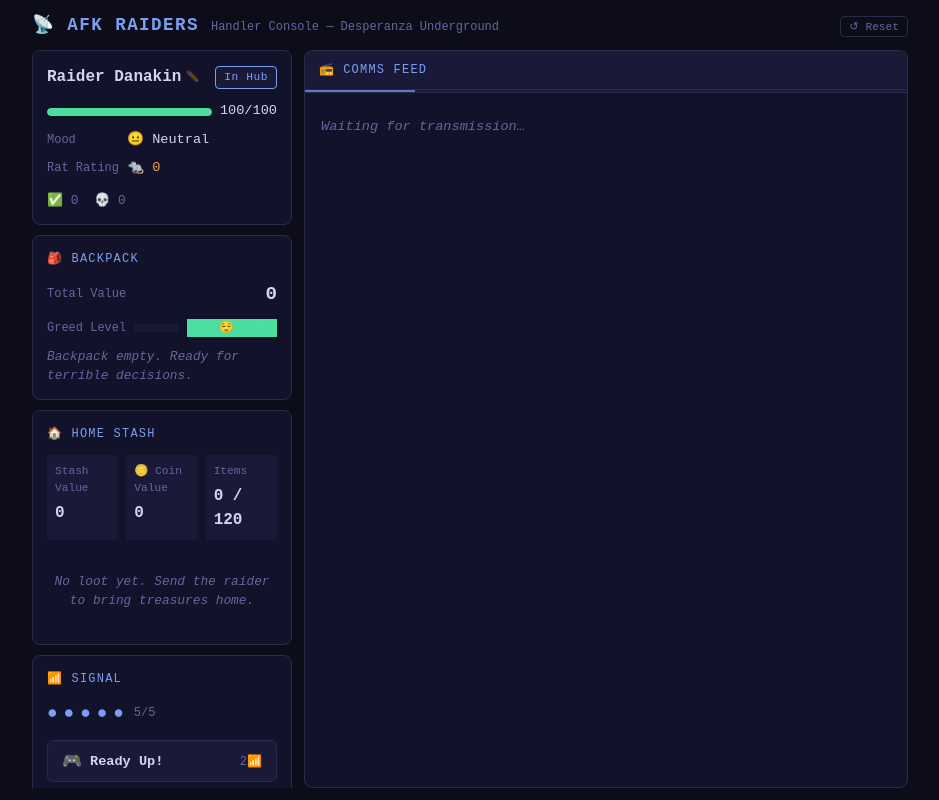
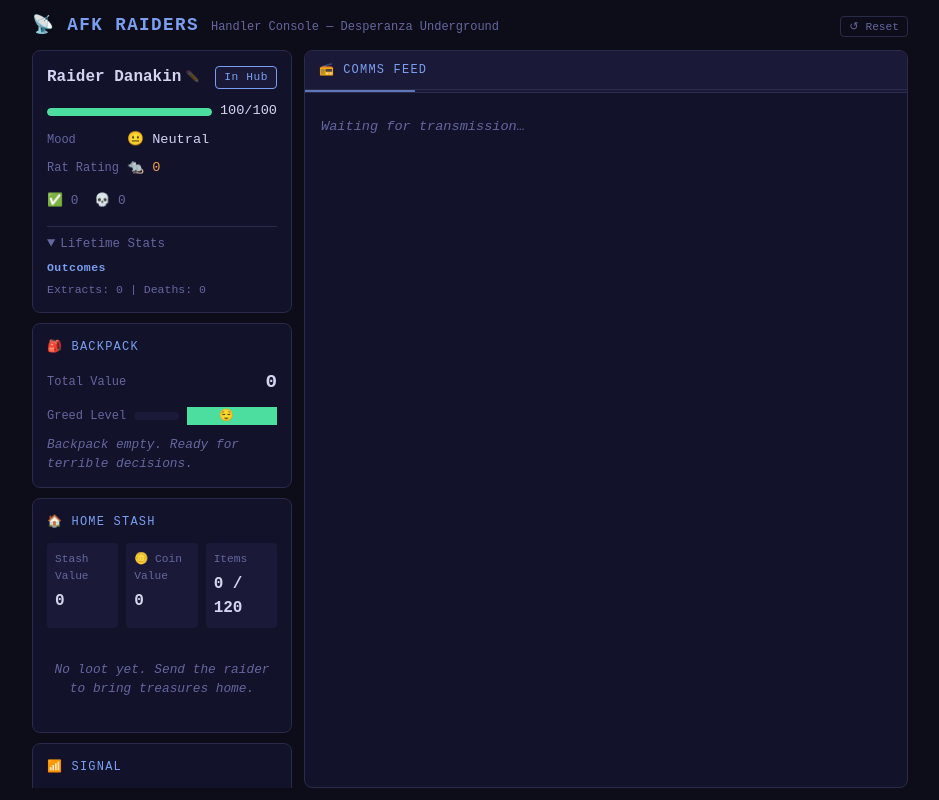
Before and after one commit to DanJ210/afk-raiders, a Vue app: page / in a window 1280 px wide. Shown: the whole page, without its empty margins (170-1109 px from the left). Built offline with nearby package versions, Linux system fonts and the light colour scheme.

Commit message:
Implementing stat system and tests

```diff
--- a/src/components/RaiderCard.vue
+++ b/src/components/RaiderCard.vue
@@ -5,6 +5,7 @@ import { zoneName } from '../utils/zones'
 
 const store = useGameStore()
 const raider = computed(() => store.raider)
+const lifetimeStats = computed(() => store.state.stats)
 const currentZoneName = computed(() => zoneName(store.raid.zone))
 const showCurrentZone = computed(() => store.phase === 'RAIDING' && currentZoneName.value !== null)
 
@@ -59,6 +60,42 @@ const hpClass = computed(() => {
   if (hpPercent.value > 30) return 'hp-bar--warning'
   return 'hp-bar--danger'
 })
+
+function prettyId(id: string): string {
+  return id
+    .split('_')
+    .map(part => part.charAt(0).toUpperCase() + part.slice(1))
+    .join(' ')
+}
+
+const extractZoneRows = computed(() =>
+  Object.entries(lifetimeStats.value.extracts.byZone).sort((a, b) => b[1] - a[1]),
+)
+
+const deathZoneRows = computed(() =>
+  Object.entries(lifetimeStats.value.deaths.byZone).sort((a, b) => b[1] - a[1]),
+)
+
+const extractZoneTimeRows = computed(() =>
+  Object.entries(lifetimeStats.value.extracts.byZoneAndTime).sort((a, b) => b[1] - a[1]),
+)
+
+const deathZoneTimeRows = computed(() =>
+  Object.entries(lifetimeStats.value.deaths.byZoneAndTime).sort((a, b) => b[1] - a[1]),
+)
+
+const robotRows = computed(() =>
+  Object.entries(lifetimeStats.value.robotDefeats).sort((a, b) => b[1] - a[1]),
+)
+
+const healingRows = computed(() =>
+  Object.entries(lifetimeStats.value.healingItemsUsed.byItem).sort((a, b) => b[1] - a[1]),
+)
+
+function parseZoneTimeKey(key: string): { zoneId: string; timeOfDay: string } {
+  const [zoneId, timeOfDay] = key.split('__')
+  return { zoneId, timeOfDay }
+}
 </script>
 
 <template>
@@ -118,6 +155,60 @@ const hpClass = computed(() => {
         <span title="Extractions">✅ {{ raider.extractCount }}</span>
         <span title="Deaths">💀 {{ raider.deathCount }}</span>
       </div>
+
+      <details class="raider-card__history" open>
+        <summary>Lifetime Stats</summary>
+
+        <div class="raider-card__history-grid">
+          <div class="raider-card__history-section">
+            <h4>Outcomes</h4>
+            <p>Extracts: {{ lifetimeStats.extracts.total }} | Deaths: {{ lifetimeStats.deaths.total }}</p>
+          </div>
+
+          <div class="raider-card__history-section" v-if="extractZoneRows.length > 0 || deathZoneRows.length > 0">
+            <h4>By Zone</h4>
+            <ul>
+              <li v-for="[zoneId, count] in extractZoneRows" :key="`extract-zone-${zoneId}`">
+                ✅ {{ zoneName(zoneId) ?? prettyId(zoneId) }}: {{ count }}
+              </li>
+              <li v-for="[zoneId, count] in deathZoneRows" :key="`death-zone-${zoneId}`">
+                💀 {{ zoneName(zoneId) ?? prettyId(zoneId) }}: {{ count }}
+              </li>
+            </ul>
+          </div>
+
+          <div class="raider-card__history-section" v-if="extractZoneTimeRows.length > 0 || deathZoneTimeRows.length > 0">
+            <h4>By Zone + Time</h4>
+            <ul>
+              <li v-for="[key, count] in extractZoneTimeRows" :key="`extract-zone-time-${key}`">
+                ✅ {{ zoneName(parseZoneTimeKey(key).zoneId) ?? prettyId(parseZoneTimeKey(key).zoneId) }} ({{ parseZoneTimeKey(key).timeOfDay }}): {{ count }}
+              </li>
+              <li v-for="[key, count] in deathZoneTimeRows" :key="`death-zone-time-${key}`">
+                💀 {{ zoneName(parseZoneTimeKey(key).zoneId) ?? prettyId(parseZoneTimeKey(key).zoneId) }} ({{ parseZoneTimeKey(key).timeOfDay }}): {{ count }}
+              </li>
+            </ul>
+          </div>
+
+          <div class="raider-card__history-section" v-if="robotRows.length > 0">
+            <h4>Robots Defeated</h4>
+            <ul>
+              <li v-for="[robotId, count] in robotRows" :key="`robot-${robotId}`">
+                🤖 {{ prettyId(robotId) }}: {{ count }}
+              </li>
+            </ul>
+          </div>
+
+          <div class="raider-card__history-section" v-if="lifetimeStats.healingItemsUsed.total > 0">
+            <h4>Healing Items Used</h4>
+            <p>Total uses: {{ lifetimeStats.healingItemsUsed.total }}</p>
+            <ul>
+              <li v-for="[itemId, count] in healingRows" :key="`healing-${itemId}`">
+                🩹 {{ prettyId(itemId) }}: {{ count }}
+              </li>
+            </ul>
+          </div>
+        </div>
+      </details>
     </div>
   </section>
 </template>
@@ -249,6 +340,55 @@ const hpClass = computed(() => {
   margin-top: 4px;
 }
 
+.raider-card__history {
+  margin-top: 8px;
+  border-top: 1px solid var(--color-border);
+  padding-top: 8px;
+}
+
+.raider-card__history summary {
+  cursor: pointer;
+  font-family: var(--font-mono);
+  font-size: 0.78rem;
+  color: var(--color-muted);
+  margin-bottom: 6px;
+}
+
+.raider-card__history-grid {
+  display: grid;
+  gap: 8px;
+}
+
+.raider-card__history-section h4 {
+  margin: 0 0 4px;
+  font-family: var(--font-mono);
+  font-size: 0.72rem;
+  letter-spacing: 0.04em;
+  color: var(--color-accent);
+}
+
+.raider-card__history-section p {
+  margin: 0;
+  font-family: var(--font-mono);
+  font-size: 0.72rem;
+  color: var(--color-muted);
+}
+
+.raider-card__history-section ul {
+  list-style: none;
+  margin: 0;
+  padding: 0;
+  display: flex;
+  flex-direction: column;
+  gap: 2px;
+}
+
+.raider-card__history-section li {
+  font-family: var(--font-mono);
+  font-size: 0.72rem;
+  color: var(--color-text);
+}
+
 @keyframes pulse {
   0%, 100% { opacity: 1; }
   50%       { opacity: 0.5; }
--- a/src/engine/initialState.ts
+++ b/src/engine/initialState.ts
@@ -3,6 +3,7 @@
 import type { GameState } from './types.js'
 import { initialSignalState } from './signal.js'
 import { PHASE_DURATIONS } from './raidStateMachine.js'
+import { createInitialLifetimeStats } from './stats.js'
 
 export const SAVE_VERSION = 1
 
@@ -35,6 +36,7 @@ export function createInitialState(now: number = Date.now()): GameState {
     log: [],
     homeStash: [],
     coins: 0,
+    stats: createInitialLifetimeStats(),
     pendingEncourage: false,
     pendingScold: false,
   }
--- /dev/null
+++ b/src/engine/stats.ts
@@ -0,0 +1,68 @@
+import type { RaiderLifetimeStats, TimeOfDay } from './types.js'
+
+export function createInitialLifetimeStats(): RaiderLifetimeStats {
+  return {
+    extracts: {
+      total: 0,
+      byZone: {},
+      byZoneAndTime: {},
+    },
+    deaths: {
+      total: 0,
+      byZone: {},
+      byZoneAndTime: {},
+    },
+    robotDefeats: {},
+    healingItemsUsed: {
+      total: 0,
+      byItem: {},
+    },
+  }
+}
+
+function incrementCounter(counter: Record<string, number>, key: string): Record<string, number> {
+  return {
+    ...counter,
+    [key]: (counter[key] ?? 0) + 1,
+  }
+}
+
+function zoneTimeKey(zone: string, timeOfDay: TimeOfDay): string {
+  return `${zone}__${timeOfDay}`
+}
+
+export function recordOutcome(
+  stats: RaiderLifetimeStats,
+  outcome: 'extracts' | 'deaths',
+  zone: string | null,
+  timeOfDay: TimeOfDay | null,
+): RaiderLifetimeStats {
+  const current = stats[outcome]
+  return {
+    ...stats,
+    [outcome]: {
+      total: current.total + 1,
+      byZone: zone ? incrementCounter(current.byZone, zone) : current.byZone,
+      byZoneAndTime: zone && timeOfDay
+        ? incrementCounter(current.byZoneAndTime, zoneTimeKey(zone, timeOfDay))
+        : current.byZoneAndTime,
+    },
+  }
+}
+
+export function recordRobotDefeat(stats: RaiderLifetimeStats, robotId: string): RaiderLifetimeStats {
+  return {
+    ...stats,
+    robotDefeats: incrementCounter(stats.robotDefeats, robotId),
+  }
+}
+
+export function recordHealingItemUse(stats: RaiderLifetimeStats, itemId: string): RaiderLifetimeStats {
+  return {
+    ...stats,
+    healingItemsUsed: {
+      total: stats.healingItemsUsed.total + 1,
+      byItem: incrementCounter(stats.healingItemsUsed.byItem, itemId),
+    },
+  }
+}
--- a/src/engine/tick.ts
+++ b/src/engine/tick.ts
@@ -22,6 +22,7 @@ import { applyScoldGreedReduction } from './signal.js'
 import { resolveEvent, resolveFlavorKey, applyEffects, resolveHealingItemFind, resolveRobotEncounter, events as allEvents } from './eventResolver.js'
 import { transferBackpackToHomeStash, HOME_STASH_ITEM_LIMIT } from './homeStash.js'
 import { appendLogEntries } from './log.js'
+import { recordOutcome, recordRobotDefeat } from './stats.js'
 
 /**
  * Apply successful-extraction bookkeeping: transfer loot home, heal up, count
@@ -32,6 +33,7 @@ import { appendLogEntries } from './log.js'
 function applySuccessfulExtraction(
   state: GameState,
   extractedBackpack: BackpackItem[],
+  context: { zone: string | null; timeOfDay: GameState['raid']['timeOfDay'] },
 ): { state: GameState; coinsGained: number; soldItemCount: number } {
   const transfer = transferBackpackToHomeStash(state.homeStash, extractedBackpack)
   return {
@@ -42,6 +44,7 @@ function applySuccessfulExtraction(
         hp: state.raider.maxHp,
         extractCount: state.raider.extractCount + 1,
       },
+      stats: recordOutcome(state.stats, 'extracts', context.zone, context.timeOfDay),
       homeStash: transfer.homeStash,
       coins: state.coins + transfer.coinsGained,
     },
@@ -91,9 +94,13 @@ export function processTick(state: GameState, rng: RNG, now: number = Date.now()
             hp: currentState.raider.maxHp,
             deathCount: currentState.raider.deathCount + 1,
           },
+          stats: recordOutcome(currentState.stats, 'deaths', state.raid.zone, state.raid.timeOfDay),
         }
       } else if (transition.from === 'EXTRACTING') {
-        const extraction = applySuccessfulExtraction(currentState, state.raid.backpack)
+        const extraction = applySuccessfulExtraction(currentState, state.raid.backpack, {
+          zone: state.raid.zone,
+          timeOfDay: state.raid.timeOfDay,
+        })
         currentState = extraction.state
         if (extraction.soldItemCount > 0) {
           emitted.push(stashSaleEvent(extraction.soldItemCount, extraction.coinsGained, state.tick, now))
@@ -184,7 +191,14 @@ export function processTick(state: GameState, rng: RNG, now: number = Date.now()
           damageMultiplier: template.effects?.robotDamageMultiplier,
         })
         if (robotResult) {
+          const defeatMatch = robotResult.event.id.match(/^robot_(.+)_defeated$/)
           currentState = robotResult.state
+          if (defeatMatch) {
+            currentState = {
+              ...currentState,
+              stats: recordRobotDefeat(currentState.stats, defeatMatch[1]),
+            }
+          }
           emitted.push(robotResult.event)
         }
       }
@@ -197,6 +211,8 @@ export function processTick(state: GameState, rng: RNG, now: number = Date.now()
       if (forcedPhase && forcedPhase !== currentState.raid.phase) {
         const fromPhase = currentState.raid.phase
         const backpackBeforeForce = currentState.raid.backpack
+        const zoneBeforeForce = currentState.raid.zone
+        const timeOfDayBeforeForce = currentState.raid.timeOfDay
         const { raid: forcedRaid, transition: forcedTransition } = tickPhase(
           currentState.raid,
           forcedPhase,
@@ -212,7 +228,10 @@ export function processTick(state: GameState, rng: RNG, now: number = Date.now()
           })
         }
         if (fromPhase === 'EXTRACTING' && forcedPhase === 'HUB') {
-          const extraction = applySuccessfulExtraction(currentState, backpackBeforeForce)
+          const extraction = applySuccessfulExtraction(currentState, backpackBeforeForce, {
+            zone: zoneBeforeForce,
+            timeOfDay: timeOfDayBeforeForce,
+          })
           currentState = extraction.state
           if (extraction.soldItemCount > 0) {
             emitted.push(stashSaleEvent(extraction.soldItemCount, extraction.coinsGained, state.tick, now))
--- a/src/stores/gameStore.ts
+++ b/src/stores/gameStore.ts
@@ -23,6 +23,7 @@ import { tickPhase } from '../engine/raidStateMachine.js'
 import { sellItemFromHomeStash, sellStashOverflow } from '../engine/homeStash.js'
 import { consumeHealingItem } from '../engine/eventResolver.js'
 import { appendLogEntries } from '../engine/log.js'
+import { createInitialLifetimeStats, recordHealingItemUse } from '../engine/stats.js'
 import type { GameState, LogEvent } from '../engine/types.js'
 import type { AwaySummary } from '../engine/catchUp.js'
 
@@ -49,6 +50,7 @@ function loadSave(): SaveData | null {
       ...loadedState,
       homeStash: sale.homeStash,
       coins: (loadedState.coins ?? 0) + sale.coinsGained,
+      stats: loadedState.stats ?? createInitialLifetimeStats(),
       raid: {
         ...loadedState.raid,
         healingItems: loadedState.raid.healingItems ?? [],
@@ -212,6 +214,7 @@ export const useGameStore = defineStore('game', () => {
     const log = appendLogEntries(state.value.log, [healingUse.event])
     state.value = {
       ...healingUse.state,
+      stats: recordHealingItemUse(healingUse.state.stats, itemId),
       log,
     }
     newEvents.value = [healingUse.event]
```
Also changed, not shown: src/engine/types.ts (+17 -0 lines), 2 other files (tests, documents, lock files or other folders).
